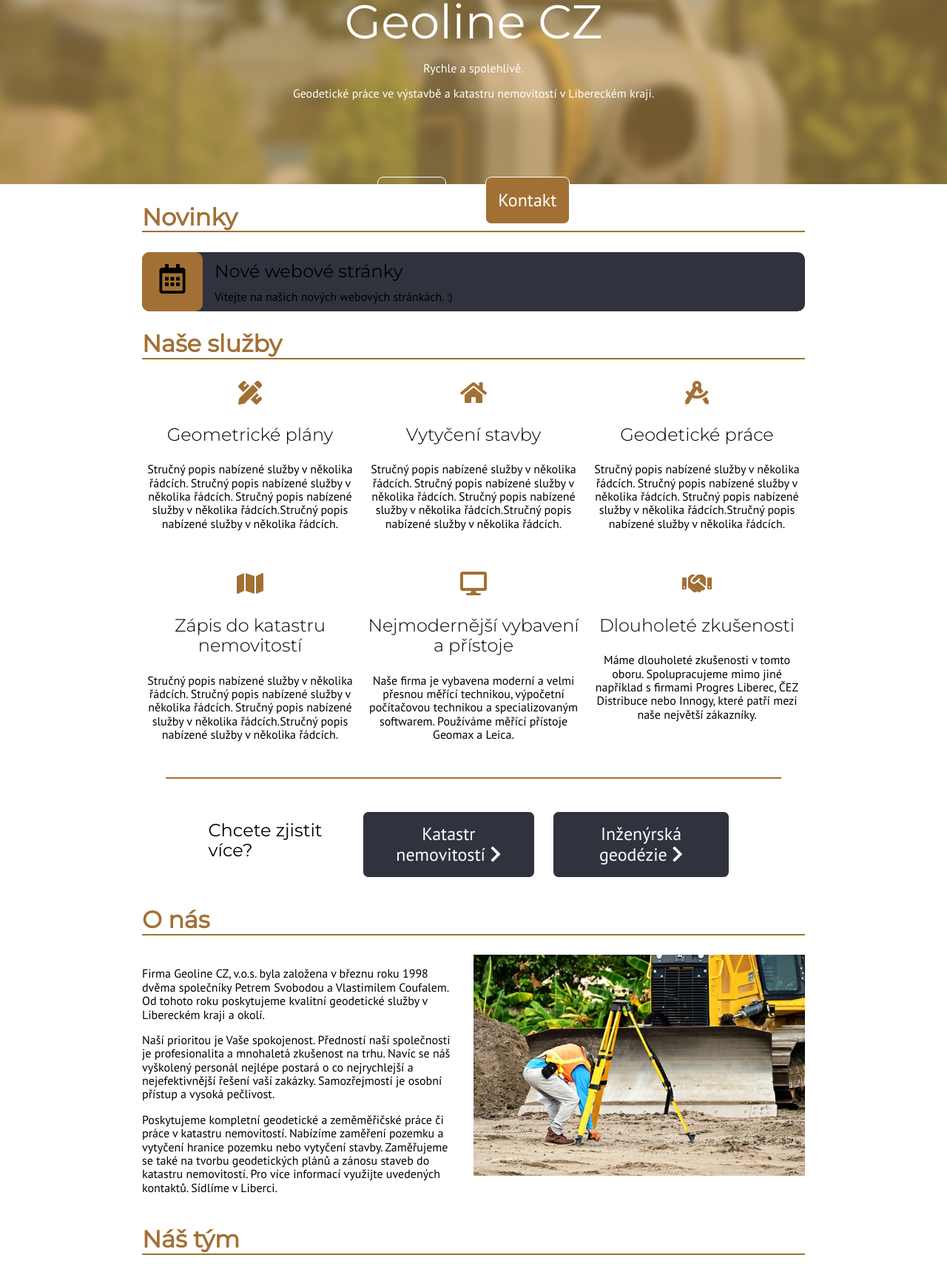
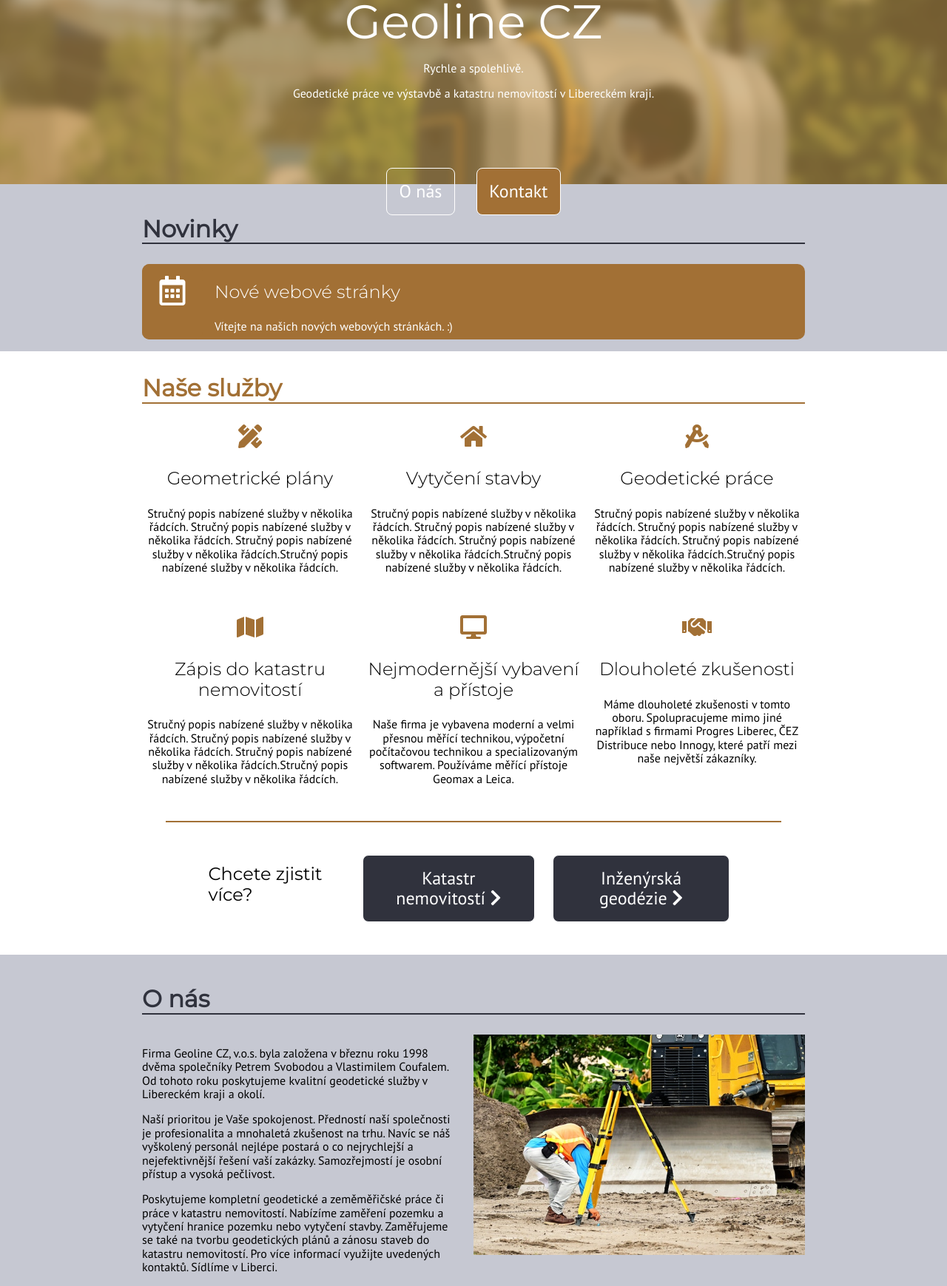
Before and after one commit to pslib-cz/RP2021-SvobodaOndrej-Tvorba-a-nasazeni-webu-Geoline-CZ, a PHP site: page / in a window 1280 px wide. Shown: the part 131-1870 px from the top of the page at 74% size. Run offline with PHP 8.4, Linux system fonts and the light colour scheme; some libraries are stand-ins or nearby versions; some web fonts are replaced.

Commit message:
lightmode color fix, footer layout edit

```diff
--- a/css/style-main.css
+++ b/css/style-main.css
@@ -237,7 +237,7 @@ html {
     padding: 0.7em;
     border: 1px solid white;
     font-size: 1.5em;
-    margin: 1em;
+    margin: .5em;
     transition: 0.25s ease-in;
     border-radius: 8px;
   }
@@ -344,9 +339,10 @@ html {
 
   .article {
     display: flex;
-    background-color: #30323d;
+    background-color: #a27035;
     border-radius: 10px;
     min-height: 80px;
+    color: white;
   }
 
   .article-text {
@@ -396,8 +392,31 @@ html {
   }
 
   main {
-    margin: 0 1em;
     min-height: 80vh;
+  }
+
+  section:not(:first-of-type) {
+      margin-top: 2em;
+      margin-bottom: 2em;
+  }
+
+  section:first-of-type, section:last-of-type {
+      margin: 0;
+  }
+
+  .section-wrapper {
+      margin: auto;
+  }
+
+  .section-dark {
+      background-color: #c6c8d2;
+      padding-top: 1em;
+      padding-bottom: 1em;
+  }
+
+  .section-dark h2 {
+      color: #30323d;
+      border-bottom: 2px solid #30323d;
   }
 
   .topnav {
@@ -778,7 +824,7 @@ html {
       width: 90%;
     }
 
-    main,
+    .section-wrapper,
     .topnav {
       width: 90%;
       margin: auto;
@@ -851,10 +897,14 @@ html {
       height: 100%;
     }
 
-    main,
+    .section-wrapper,
     .topnav {
       width: 60%;
       margin: auto;
+    }
+
+    .contacts {
+        width: 60%;
     }
 
     .menu {
@@ -981,7 +1031,7 @@ html {
   }
 
   @media only screen and (min-width: 1024px) {
-    main {
+    .section-wrapper {
       width: 60%;
     }
 
@@ -1176,7 +1226,7 @@ html {
       background-image: url(../img/stock/surveyor_working_1.jpg);
     }
 
-    main {
+    .section-wrapper, .contacts {
       width: 70%;
       margin: auto;
     }
--- a/index.html
+++ b/index.html
@@ -21,7 +21,7 @@
 	<link href="https://fonts.googleapis.com/css2?family=Montserrat:wght@300;400&family=PT+Sans:wght@400;700&display=swap" rel="stylesheet">
 	<link href="https://fonts.googleapis.com/icon?family=Material+Icons" rel="stylesheet">
 	<link rel="stylesheet" href="css/normalize.css">
-	<link rel="stylesheet" href="css/style-main.css">
+	<link rel="stylesheet" href="css/style-main.css?v=20210529">
 
     <!-- js -->
 	<link rel="stylesheet" href="https://cdnjs.cloudflare.com/ajax/libs/font-awesome/5.15.2/css/all.min.css" integrity="sha512-HK5fgLBL+xu6dm/Ii3z4xhlSUyZgTT9tuc/hSrtw6uzJOvgRr2a9jyxxT1ely+B+xFAmJKVSTbpM/CuL7qxO8w==" crossorigin="anonymous" />
@@ -97,17 +97,20 @@
 	</section>
 	<main class="main">
 		<div class="wrapper">
+			<section class="section-dark" id="novinky">
+                <div class="section-wrapper">
                     <h2>Novinky</h2>
-			<section id="novinky">
                     <article class="article"> <span class="article-date"><i class="far fa-calendar-alt fa-fw"></i></span>
                         <div class="article-text">
-						<p class="article-name caption">Nové webové stránky</p>
+                            <h3 class="article-name">Nové webové stránky</h3>
                             <p class="article-description">Vítejte na našich nových webových stránkách. :)</p>
                         </div>
                     </article>
+                </div>
 			</section>
+			<section id="nase-sluzby">
+            <div class="section-wrapper">
                     <h2>Naše služby</h2>
-			<section id="nase-sluzby">
                     <div class="services">
                         <div class="service-box" id="s1"> <span class="service-icon"><i class="fas fa-pencil-ruler"></i></span>
                             <h3>Geometrické plány</h3>
@@ -136,17 +139,24 @@
                     </div>
                 <div class="line"></div>
                 <div class="more">
-					<p class="caption">Chcete zjistit více?</p> <a class="button button-highlighted-inv button-more" href="nase-sluzby.html#katastr-nemovitosti">Katastr nemovitostí <i class="fas fa-chevron-right"></i></a> <a class="button button-highlighted-inv button-more" href="mase-sluzby.html#inzenyrska-geodezie">Inženýrská geodézie <i class="fas fa-chevron-right"></i></a> </div>
+                    <p class="caption">Chcete zjistit více?</p> <a class="button button-highlighted-inv button-more" href="nase-sluzby.html#katastr-nemovitosti">Katastr nemovitostí <i class="fas fa-chevron-right"></i></a> <a class="button button-highlighted-inv button-more" href="mase-sluzby.html#inzenyrska-geodezie">Inženýrská geodézie <i class="fas fa-chevron-right"></i></a>
+                </div>
+            </div>
 			</section>
-			<section id="o-nas">
+			<section class="section-dark" id="o-nas">
+                <div class="section-wrapper">
                     <h2>O nás</h2>
                     <div class="about-container">
-					<div class="about-text"> <img class="about-img" src="img/stock/surveyor_working3_3.jpg" srcset="img/stock/surveyor_working3_3.jpg 640w, img/stock/surveyor_working3_2.jpg 1280w, img/stock/surveyor_working3_1.jpg 1920w" sizes="(min-width: 768px) calc(100vw * 0.5 * 0.8), (min-width: 1280px) calc(100vw * 0.5 * 0.7), 96vw" alt="Godet stock">
+                        <div class="about-text"> <img class="about-img" src="img/stock/surveyor_working3_3.jpg" srcset="img/stock/surveyor_working3_3.jpg 640w, img/stock/surveyor_working3_2.jpg 1280w, img/stock/surveyor_working3_1.jpg 1920w" sizes="(min-width: 768px) calc(100vw * 0.5 * 0.8), (min-width: 1280px) calc(100vw * 0.5 * 0.7), 96vw" alt="Godet stock" loading="lazy">
                             <p>Firma Geoline CZ, v.o.s. byla založena v březnu roku 1998 dvěma společníky Petrem Svobodou a Vlastimilem Coufalem. Od tohoto roku poskytujeme kvalitní geodetické služby v Libereckém kraji a okolí. </p>
                             <p> Naší prioritou je Vaše spokojenost. Předností naší společnosti je profesionalita a mnohaletá zkušenost na trhu. Navíc se náš vyškolený personál nejlépe postará o co nejrychlejší a nejefektivnější řešení vaší zakázky. Samozřejmostí je osobní přístup a vysoká pečlivost. </p>
                             <p> Poskytujeme kompletní geodetické a zeměměřičské práce či práce v katastru nemovitostí. Nabízíme zaměření pozemku a vytyčení hranice pozemku nebo vytyčení stavby. Zaměřujeme se také na tvorbu geodetických plánů a zánosu staveb do katastru nemovitostí. Pro více informací využijte uvedených kontaktů. Sídlíme v Liberci. </p>
                         </div>
                     </div>
+                </div>
+			</section>
+            <section id="nas-tym">
+                <div class="section-wrapper">
                     <h2>Náš tým</h2>
                     <div class="contact-container">
                         <div class="contact-card" id="svobope">
@@ -186,8 +196,10 @@
                             </div>
                         </div>
                     </div>
+                </div>
             </section>
-			<section id="zakaznici">
+			<section class="section-dark" id="zakaznici">
+                <div class="section-wrapper">
                     <h2>Naši zákazníci</h2>
                     <div class="glide">
                         <div class="glide__track" data-glide-el="track">
@@ -213,6 +225,7 @@
                             <button class="glide__bullet" data-glide-dir="=2"></button>
                         </div>
                     </div>
+                </div>
 			</section>
 		</div>
 	</main>
@@ -232,6 +245,8 @@
 				</div>
 			</div>
 			<div class="footer-box-nav">
+                <h3>Navigace</h3>
+                <div class="footer-box-container">
                     <ul class="footer-box">
                         <li> <a class="link" href="index.html#nase-sluzby">Naše služby</a> </li>
                         <li> <a class="link" href="nase-sluzby.html#katastr-nemovitosti">Katastr nemovitostí</a> </li>
@@ -246,10 +261,18 @@
                         <li> <a class="link" href="https://form.geoline.org/cez.php">Zákaznická administrace ČEZ</a> </li>
                     </ul>
                 </div>
-			<div class="footer-box footer-box-icons"> <a class="button button-footer" href="https://goo.gl/maps/tL4XGtbSeiwCiP3p9"><span class="icon-location"></span></a> <a class="button button-footer" href="mailto:geoline@geoline.org"><span class="icon-envelop"></span></a> <a class="button button-footer" href="tel:+420485104234"><span class="icon-phone"></span></a> </div>
+			</div>
+			<div class="footer-box footer-box-icons">
+                <div class="footer-box-map">
+                    <iframe class="iframe" style="border:0; height: 250px; width: 400px;" src="https://www.google.com/maps/embed/v1/streetview?location=50.7329%2C15.0713&pano=Lt7zvpRaQKCvAvUg0qIf9g&key=AIzaSyC5Wpi96VSzFnSkPEealHiw0BbiSdVELEc&heading=102&pitch=1" allowfullscreen></iframe>
+                </div>
+                <div class="footer-box-icons-container">
+                    <a class="button button-footer" href="https://goo.gl/maps/tL4XGtbSeiwCiP3p9"><span class="icon-location"></span></a> <a class="button button-footer" href="mailto:geoline@geoline.org"><span class="icon-envelop"></span></a> <a class="button button-footer" href="tel:+420485104234"><span class="icon-phone"></span></a>
+                </div>
+		</div>
         </div>
 		<div class="copyright">
-			<p>v0.8 © 2021 GEOLINE CZ v.o.s., Made by <a href="https://svobodao.cz">Ondřej Svoboda</a></p>
+			<p>v0.9 © 2021 GEOLINE CZ v.o.s., Made by <a href="https://svobodao.cz">Ondřej Svoboda</a></p>
 		</div> <a onclick="topFunction()" class="floating-button floating-button-top" id="topbtn" title="Go to top"><i class="fas fa-arrow-up"></i></a> </footer>
 	<script src="js/main.js" defer></script>
 	<script>
```
Also changed, not shown: other parts of css/style-main.css (+36 -20 lines), cenik.html (+14 -2 lines), kontakt.html (+14 -2 lines), nase-sluzby.html (+14 -2 lines), reference.html (+24 -12 lines). Lines whose indentation alone changed are shown as unchanged.
